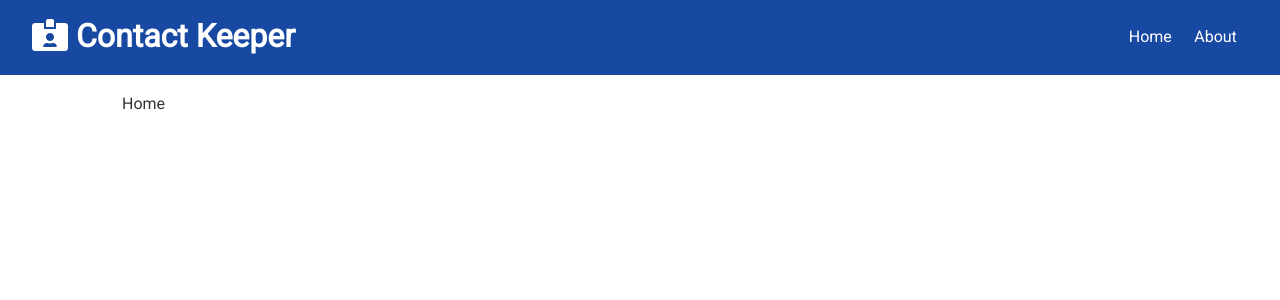
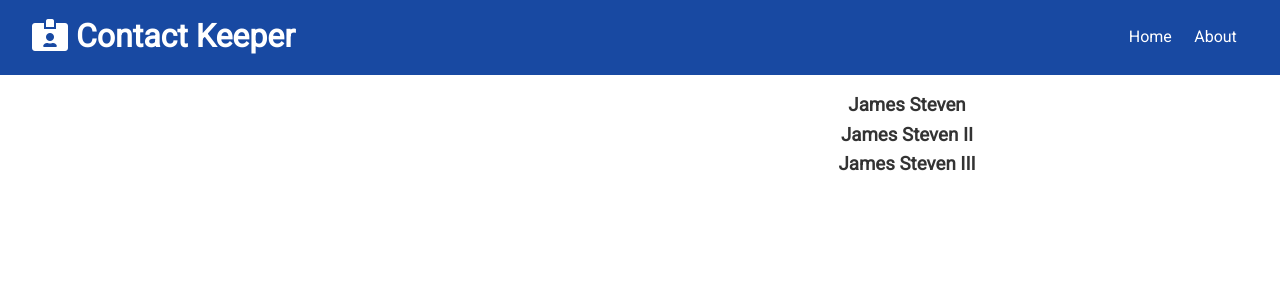
Before and after one commit to found-james/contact-keeper, a React (Create React App) app in the folder client/: page / in a window 1280 px wide. Shown: the top 300 px of the page. Built offline with nearby package versions, Linux system fonts and the light colour scheme.

Commit message:
create contacts components initialize context to pass down initialState to ContactItem

```diff
--- /dev/null
+++ b/client/src/components/contacts/Contacts.js
@@ -0,0 +1,16 @@
+import { Fragment, useContext } from "react"
+import ContactContext from "../context/contact/contactContext"
+
+function Contacts() {
+    const contactContext = useContext(ContactContext);
+
+    const { contacts } = contactContext;
+
+  return (
+      <Fragment>
+          { contacts.map( contact => (<h3>{ contact.name }</h3>))}
+      </Fragment>
+  )
+}
+
+export default Contacts;
--- a/client/src/components/pages/Home.js
+++ b/client/src/components/pages/Home.js
@@ -1,8 +1,17 @@
 import React from "react";
 import { Fragment } from "react";
-
+import Contacts from "../contacts/Contacts";
 export default function Home () {
     return (
-        <Fragment><div>Home</div></Fragment>
+        <Fragment>
+            <div className="grid-2">
+                <div>
+                    {/* contact form */}
+                </div>
+                <div>
+                    <Contacts />
+                </div>
+            </div>
+        </Fragment>
     );
 };
```
Also changed, not shown: client/src/components/contacts/ContactItem.js (added, +15 -0 lines).
